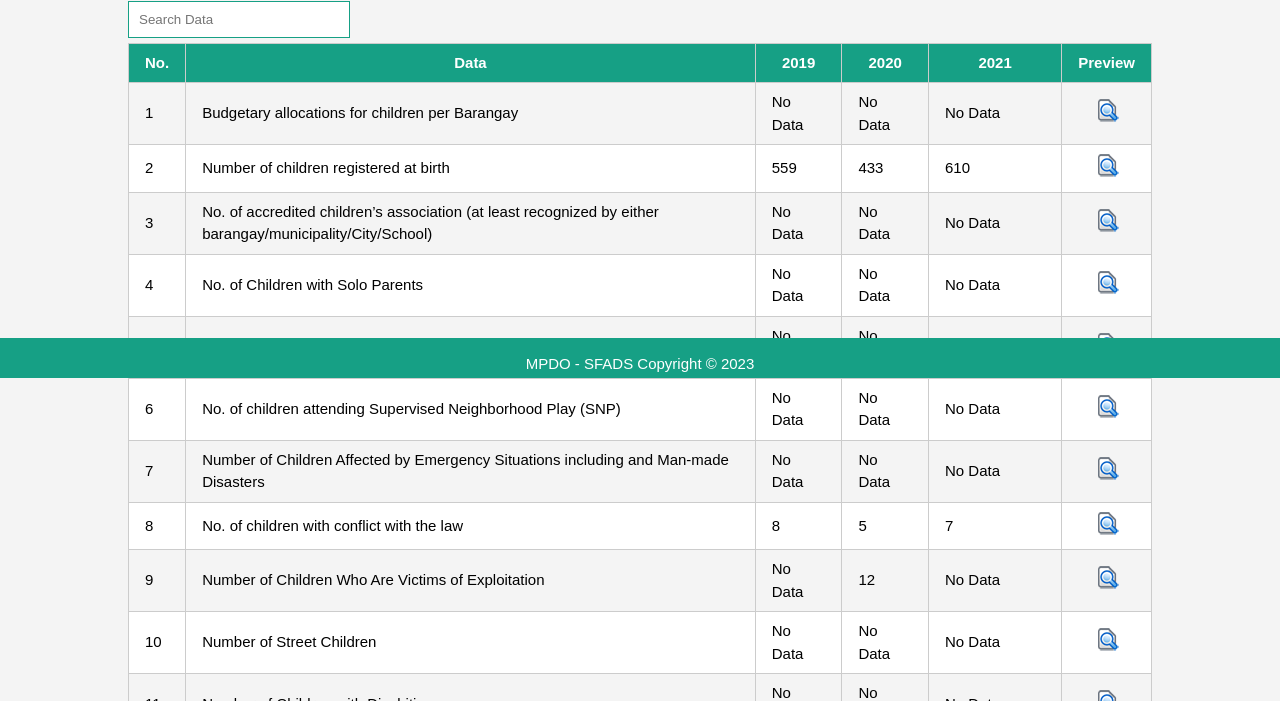
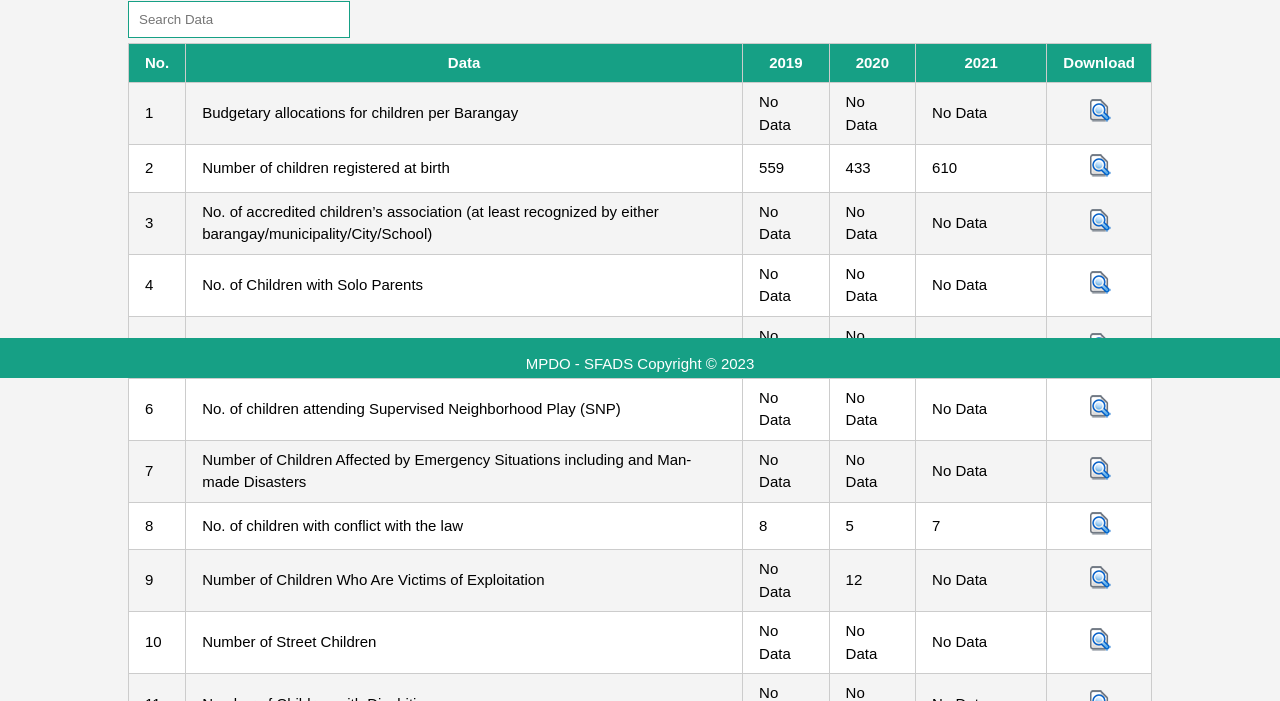
Before and after one commit to boocracked07/Children, a plain HTML site: page index.html in a window 1280 px wide. Shown: the part 422-1123 px from the top of the page. Drawn offline with Linux system fonts and the light colour scheme.

Commit message:
Update index.html

```diff
--- a/index.html
+++ b/index.html
@@ -26,7 +26,7 @@
                             <th class="thYear">2019</th>
                             <th class="thYear">2020</th>
                             <th class="thYear">2021</th>
-                            <th class="thYear">Preview</th>
+                            <th class="thYear">Download</th>
                         </tr>
                     </thead>
                     <tbody>
```
